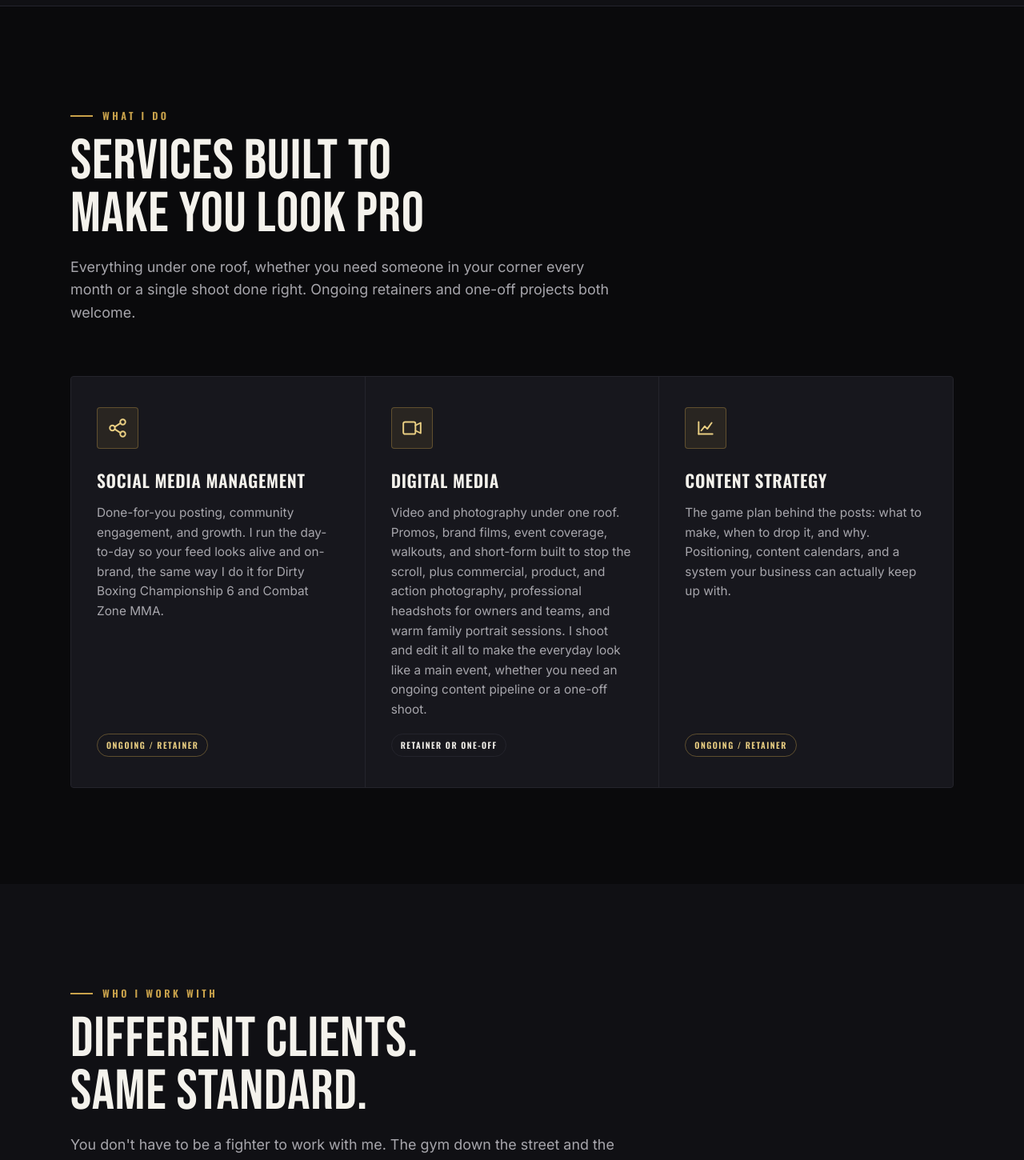
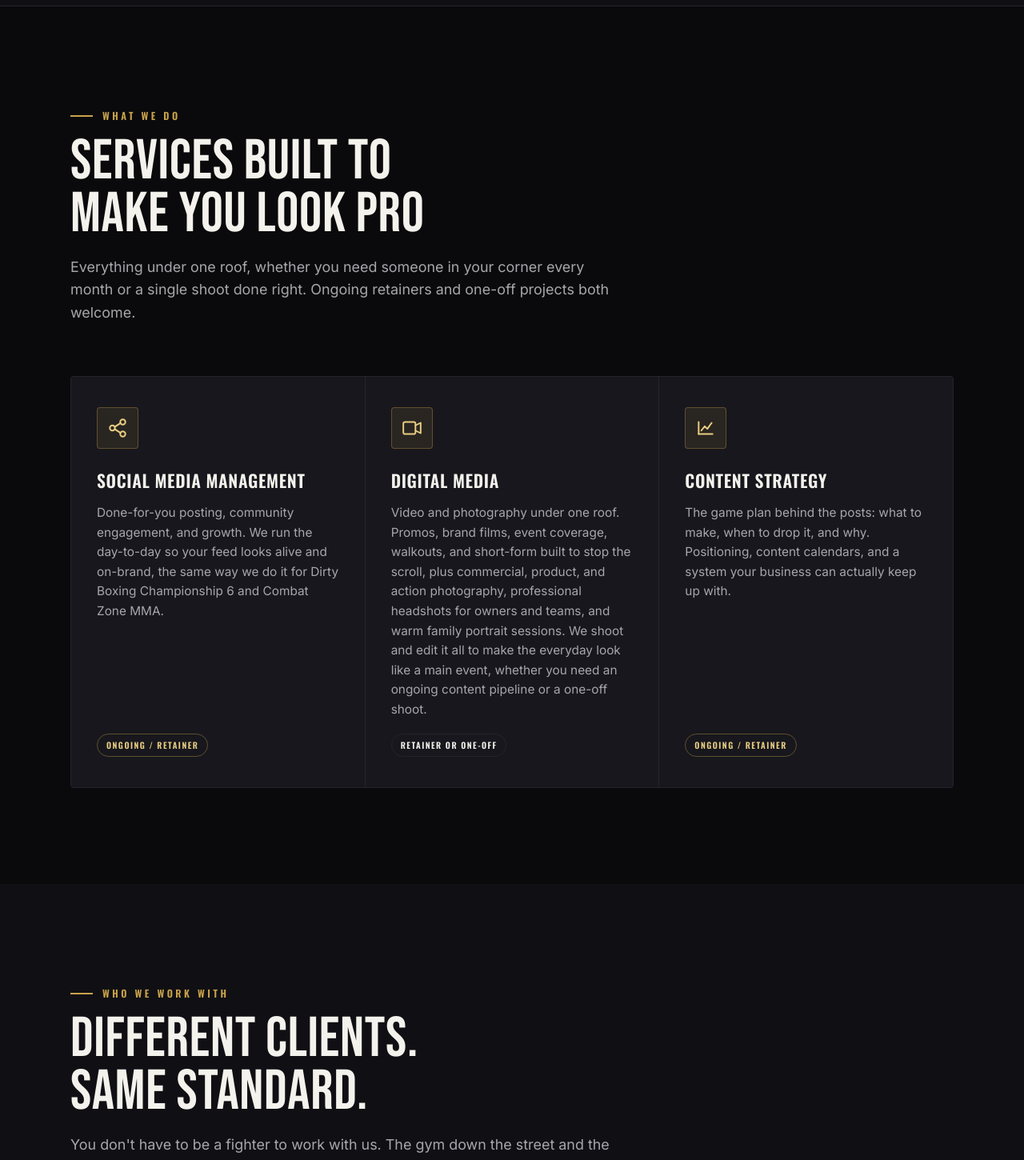
Before and after one commit to conorhews-rgb/paperview-productions, a React (Vite) app: page / in a window 1280 px wide. Shown: the part 940-2390 px from the top of the page at 80% size. Built offline with nearby package versions, Linux system fonts and the light colour scheme.

Commit message:
Copy: rebalance voice to 'we/our team' for company-wide sections, keep founder story personal
Co-Authored-By: Claude Sonnet 5 <noreply@anthropic.com>

```diff
--- a/src/components/Audience.jsx
+++ b/src/components/Audience.jsx
@@ -5,10 +5,10 @@ export default function Audience() {
     <section className="section section--alt" id="audience">
       <div className="container">
         <div className="section-head">
-          <p className="eyebrow">Who I Work With</p>
+          <p className="eyebrow">Who We Work With</p>
           <h2 className="section-title">Different clients.<br />Same standard.</h2>
           <p className="section-lede">
-            You don't have to be a fighter to work with me. The gym down the street
+            You don't have to be a fighter to work with us. The gym down the street
             and the contractor across town get the exact same care, and so do you.
           </p>
         </div>
--- a/src/components/Contact.jsx
+++ b/src/components/Contact.jsx
@@ -50,8 +50,8 @@ export default function Contact() {
             <p className="eyebrow">Let’s Talk</p>
             <h2 className="section-title">Book a shoot or<br />start a retainer</h2>
             <p className="section-lede">
-              Tell me what you’re after, whether that's a one-off session or an
-              ongoing content partner. I’ll get back to you fast with next steps
+              Tell us what you’re after, whether that's a one-off session or an
+              ongoing content partner. We’ll get back to you fast with next steps
               and pricing.
             </p>
 
@@ -83,7 +83,7 @@ export default function Contact() {
                 <div className="check"><Icon.check /></div>
                 <h3>Message sent</h3>
                 <p>
-                  Thanks, your inquiry’s in. I’ll be in touch within one business
+                  Thanks, your inquiry’s in. We’ll be in touch within one business
                   day. In a hurry? Call or text {BUSINESS.phone}.
                 </p>
               </div>
--- a/src/components/Footer.jsx
+++ b/src/components/Footer.jsx
@@ -29,7 +29,7 @@ export default function Footer() {
           </div>
           <div className="footer__col">
             <h4>Company</h4>
-            <a href="#audience">Who I Work With</a>
+            <a href="#audience">Who We Work With</a>
             <a href="#work">Portfolio</a>
             <a href="#about">About</a>
             <a href="#contact">Contact</a>
--- a/src/components/Nav.jsx
+++ b/src/components/Nav.jsx
@@ -3,7 +3,7 @@ import { asset } from '../data'
 
 const LINKS = [
   ['Services', '#services'],
-  ['Who I Work With', '#audience'],
+  ['Who We Work With', '#audience'],
   ['Work', '#work'],
   ['About', '#about'],
 ]
--- a/src/components/Portfolio.jsx
+++ b/src/components/Portfolio.jsx
@@ -116,7 +116,7 @@ export default function Portfolio() {
                 <p className="eyebrow">Live from Instagram</p>
                 <h3 className="portfolio__feed-title">Straight from Combat Zone MMA</h3>
                 <p className="section-lede">
-                  The social I run day-to-day for Combat Zone MMA, pulled live
+                  The social we run day-to-day for Combat Zone MMA, pulled live
                   from Instagram and updated automatically as new posts go up.
                 </p>
               </div>
--- a/src/components/Services.jsx
+++ b/src/components/Services.jsx
@@ -12,7 +12,7 @@ export default function Services() {
     <section className="section" id="services">
       <div className="container">
         <div className="section-head">
-          <p className="eyebrow">What I Do</p>
+          <p className="eyebrow">What We Do</p>
           <h2 className="section-title">Services built to<br />make you look pro</h2>
           <p className="section-lede">
             Everything under one roof, whether you need someone in your corner
--- a/src/components/Testimonials.jsx
+++ b/src/components/Testimonials.jsx
@@ -72,10 +72,10 @@ export default function Testimonials() {
       <div className="container">
         <div className="section-head">
           <p className="eyebrow">In Their Words</p>
-          <h2 className="section-title">Don’t take my<br />word for it</h2>
+          <h2 className="section-title">Don’t take our<br />word for it</h2>
           <p className="section-lede">
-            The people who’ve trusted me with their media, including athletes who
-            compete at the highest level, say it better than I can.
+            The people who’ve trusted us with their media, including athletes who
+            compete at the highest level, say it better than we can.
           </p>
         </div>
 
--- a/src/data.js
+++ b/src/data.js
@@ -57,7 +57,7 @@ export const SERVICES = [
     title: 'Social Media Management',
     type: 'retainer',
     blurb:
-      'Done-for-you posting, community engagement, and growth. I run the day-to-day so your feed looks alive and on-brand, the same way I do it for Dirty Boxing Championship 6 and Combat Zone MMA.',
+      'Done-for-you posting, community engagement, and growth. We run the day-to-day so your feed looks alive and on-brand, the same way we do it for Dirty Boxing Championship 6 and Combat Zone MMA.',
     icon: 'social',
   },
   {
@@ -65,7 +65,7 @@ export const SERVICES = [
     title: 'Digital Media',
     type: 'both',
     blurb:
-      'Video and photography under one roof. Promos, brand films, event coverage, walkouts, and short-form built to stop the scroll, plus commercial, product, and action photography, professional headshots for owners and teams, and warm family portrait sessions. I shoot and edit it all to make the everyday look like a main event, whether you need an ongoing content pipeline or a one-off shoot.',
+      'Video and photography under one roof. Promos, brand films, event coverage, walkouts, and short-form built to stop the scroll, plus commercial, product, and action photography, professional headshots for owners and teams, and warm family portrait sessions. We shoot and edit it all to make the everyday look like a main event, whether you need an ongoing content pipeline or a one-off shoot.',
     icon: 'video',
   },
   {
@@ -170,7 +170,7 @@ export const GALLERIES = {
   'athlete-portraits': {
     title: 'Athlete Portrait Series',
     intro:
-      'Portraits of fighters, coaches, and competitors, shot on location and in studio. A growing collection of the athletes I work with.',
+      'Portraits of fighters, coaches, and competitors, shot on location and in studio. A growing collection of the athletes we work with.',
     items: [
       { type: 'image', src: '/galleries/athlete/jon-jones.jpg', caption: 'Jon Jones, UFC LHW/HW Champion' },
       { type: 'image', src: '/galleries/athlete/conor-mcgregor.jpg', caption: 'Conor McGregor, UFC FW/LW Champion' },
@@ -186,9 +186,9 @@ export const GALLERIES = {
 export const ABOUT = {
   headshot: '/about-founder.jpg',
   paragraphs: [
-    "I'm the founder of Paperview Productions, a digital media and content company based in the Haverhill, MA area. I build content and run social media for businesses that want to look as serious as they actually are: combat sports gyms, contractors and trades, local shops, and the people who run them.",
-    "I'm also a fighter. I've trained and competed, and I've handled media for elite-level athletes like Jon Jones, Gordon Ryan, John Danaher, Rob Font, and Calvin Kattar, plus running social for Dirty Boxing Championship 6 and Calvin Kattar's Combat Zone MMA. When athletes at that level trust you with their image, you learn how to make anyone look their best under pressure.",
-    "That's what you get here: the eye and polish of a real media company, backed by the grit, discipline, and follow-through you'd expect from someone who trains. Whether you're filling classes, booking jobs, or just need photos that don't look like everyone else's, the standard stays the same.",
+    "I'm the founder of Paperview Productions, a digital media and content company based in the Haverhill, MA area. We build content and run social media for businesses that want to look as serious as they actually are: combat sports gyms, contractors and trades, local shops, and the people who run them.",
+    "I'm also a fighter. I've trained and competed, and our team has handled media for elite-level athletes like Jon Jones, Gordon Ryan, John Danaher, Rob Font, and Calvin Kattar, plus running social for Dirty Boxing Championship 6 and Calvin Kattar's Combat Zone MMA. When athletes at that level trust you with their image, you learn how to make anyone look their best under pressure.",
+    "That's what you get with our team: the eye and polish of a real media company, backed by the grit, discipline, and follow-through you'd expect from people who train. Whether you're filling classes, booking jobs, or just need photos that don't look like everyone else's, the standard stays the same.",
   ],
   stats: [
     { value: '200+', label: 'Athletes served' },
```
